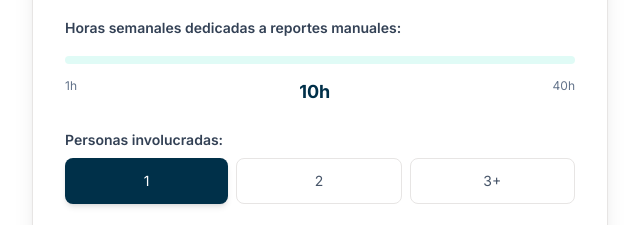
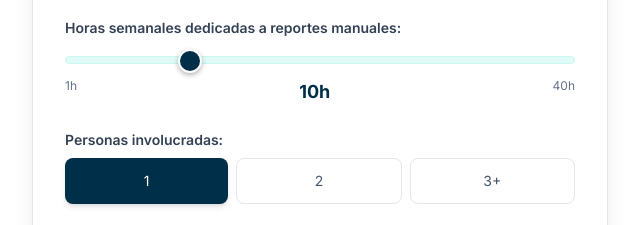
Before and after one commit to nicsejara/Dation_Landing, a plain HTML site: page index.html in a window 1280 px wide. Shown: the part 783-1008 px from the top of the page, 640-1280 px from the left. Drawn offline with nearby package versions, Linux system fonts and the light colour scheme.

Commit message:
Update index.html

```diff
--- a/index.html
+++ b/index.html
@@ -4,6 +4,9 @@
     <meta charset="UTF-8">
     <meta name="viewport" content="width=device-width, initial-scale=1.0">
     <title>Dation Analytics | Ecosistema de Datos Inteligente</title>
+    <!-- Favicon agregado aquí -->
+    <link rel="icon" type="image/png" href="https://raw.githubusercontent.com/nicsejara/Dation_Landing/main/Logo.png">
+
     <script src="https://cdn.tailwindcss.com"></script>
     <script src="https://cdn.jsdelivr.net/npm/chart.js"></script>
     <link href="https://fonts.googleapis.com/css2?family=Inter:wght@300;400;600;700&display=swap" rel="stylesheet">
@@ -54,10 +57,64 @@
         .fade-in { animation: fadeIn 0.5s ease-in; }
         @keyframes fadeIn { from { opacity: 0; } to { opacity: 1; } }
 
-        /* Personalización de inputs range para que coincidan */
+        /* --- CORRECCIÓN DEL SLIDER / SLICER --- */
+        /* Reseteamos apariencia para personalización total */
+        input[type=range] {
+            -webkit-appearance: none;
+            width: 100%;
+            background: transparent;
+        }
+
+        /* Estilo del "pulgar" (thumb) para Chrome/Safari/Edge */
         input[type=range]::-webkit-slider-thumb {
             -webkit-appearance: none;
+            height: 24px;
+            width: 24px;
+            border-radius: 50%;
             background: #003049;
+            cursor: pointer;
+            margin-top: -8px; /* Centrar verticalmente respecto al track (8px) */
+            box-shadow: 0 2px 5px rgba(0,0,0,0.3);
+            transition: transform 0.1s;
+            border: 2px solid white; /* Añadido borde blanco para mejor contraste */
+        }
+
+        input[type=range]::-webkit-slider-thumb:hover {
+            transform: scale(1.1);
+        }
+
+        /* Estilo del carril (track) para Chrome/Safari/Edge */
+        input[type=range]::-webkit-slider-runnable-track {
+            width: 100%;
+            height: 8px;
+            cursor: pointer;
+            background: #e0fbf6;
+            border-radius: 999px;
+            border: 1px solid #cbf7f0;
+        }
+
+        /* Estilo del "pulgar" (thumb) para Firefox */
+        input[type=range]::-moz-range-thumb {
+            height: 24px;
+            width: 24px;
+            border-radius: 50%;
+            background: #003049;
+            cursor: pointer;
+            border: 2px solid white;
+            box-shadow: 0 2px 5px rgba(0,0,0,0.3);
+        }
+
+        /* Estilo del carril (track) para Firefox */
+        input[type=range]::-moz-range-track {
+            width: 100%;
+            height: 8px;
+            cursor: pointer;
+            background: #e0fbf6;
+            border-radius: 999px;
+        }
+
+        input[type=range]:focus {
+            outline: none;
         }
     </style>
 </head>
@@ -149,7 +206,8 @@
                     <div class="space-y-6">
                         <div>
                             <label class="block text-sm font-semibold text-slate-700 mb-2">Horas semanales dedicadas a reportes manuales:</label>
-                            <input type="range" id="hoursInput" min="1" max="40" value="10" class="w-full h-2 bg-[#e0fbf6] rounded-lg appearance-none cursor-pointer accent-[#003049]" oninput="calculateROI()">
+                            <!-- Se eliminó la clase 'accent' de Tailwind ya que usamos CSS personalizado para mayor control -->
+                            <input type="range" id="hoursInput" min="1" max="40" value="10" class="w-full h-2 rounded-lg cursor-pointer" oninput="calculateROI()">
                             <div class="flex justify-between text-xs text-slate-500 mt-2">
                                 <span>1h</span>
                                 <span id="hoursDisplay" class="font-bold text-[#003049] text-lg">10h</span>
@@ -445,7 +503,8 @@
         }
 
         function calculateROI() {
-            const hours = document.getElementById('hoursInput').value;
+            // Aseguramos que el valor sea un número entero para evitar errores
+            const hours = parseInt(document.getElementById('hoursInput').value) || 0;
             const hourlyRate = 30; // USD average cost
 
             document.getElementById('hoursDisplay').innerText = hours + 'h';
```
